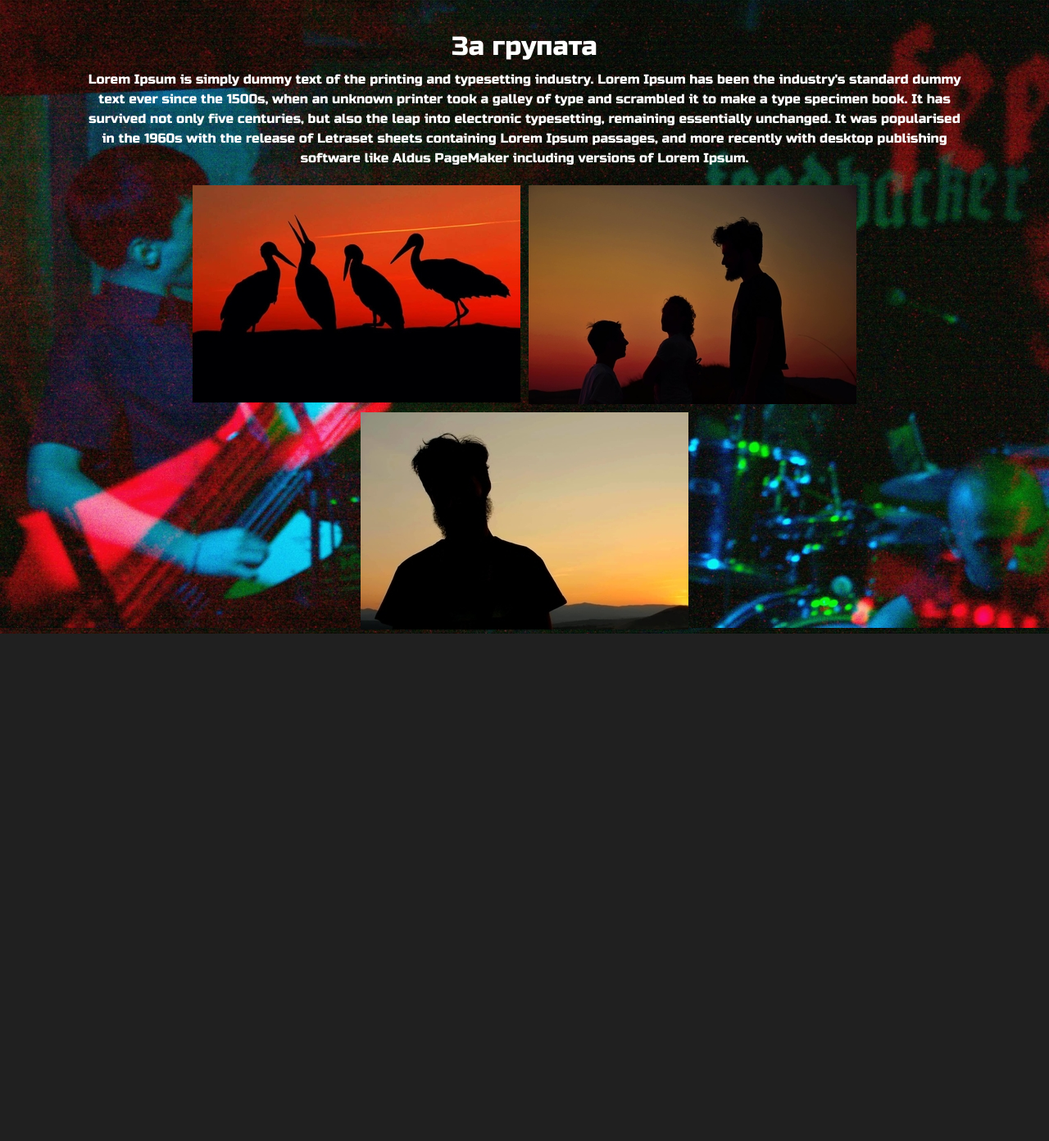
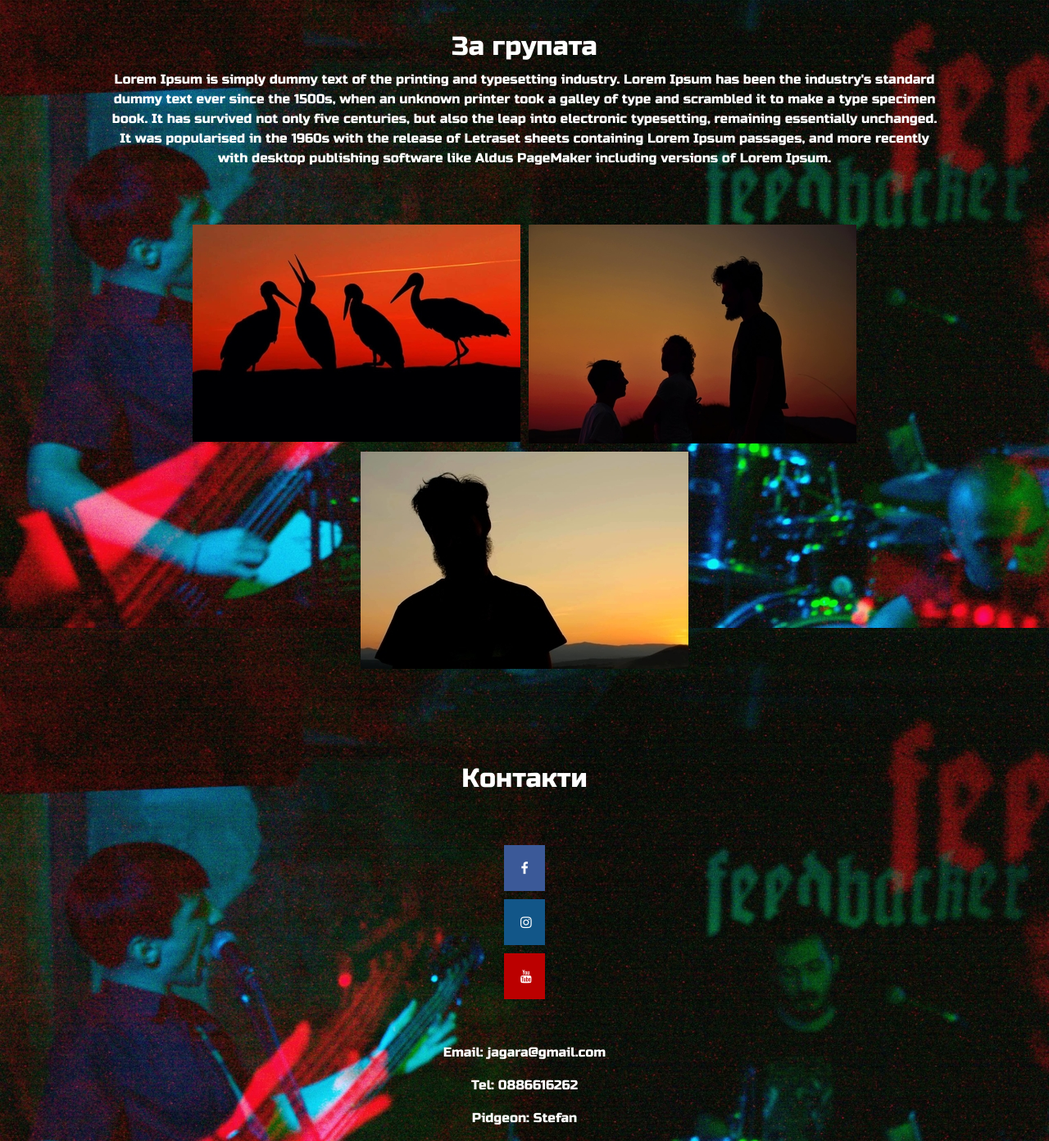
Before and after one commit to deniksb/Portfolio-Repo-Deniksb, a PHP site: page / in a window 1280 px wide. Shown: the part 86-1478 px from the top of the page at 82% size. Before the commit the page ends 859 px from the top, so only its background shows below. Run offline with PHP 8.4, Linux system fonts and the light colour scheme.

Commit message:
Changes to black stork

```diff
--- a/Black Stork Website/index.html
+++ b/Black Stork Website/index.html
@@ -14,6 +14,7 @@
 
 
     <link href="vivify.min.css" rel="stylesheet" type="text/css"/>
+    <link rel="stylesheet" href="https://cdnjs.cloudflare.com/ajax/libs/font-awesome/4.7.0/css/font-awesome.min.css">
     <title>Черен щъркел</title>
   </head>
   <body >
@@ -21,7 +22,7 @@
 
 
   <!-- NAVBAR -->
-    <nav class="navbar  navbar-expand-lg navbar-dark" style = " background-color: #202020;">
+    <nav class="navbar sticky-top  navbar-expand-lg navbar-dark" style = " background-color: #202020;">
       <a class="navbar-brand vivify popIn" href="#">
         <img class="logo" src="logo.jpg" alt="logo">
       </a>
@@ -35,7 +36,7 @@
             <a class="nav-link vivify popIn" href="index.html">Home <span class="sr-only">(current)</span></a>
           </li>
           <li class="nav-item">
-            <a class="nav-link vivify popIn" href="#">Contact</a>
+            <a class="nav-link vivify popIn" href="#contacts">Contact</a>
           </li>
           <li class="nav-item dropdown">
             <a class="nav-link dropdown-toggle vivify popIn" href="#" id="navbarDropdown" role="button" data-toggle="dropdown" aria-haspopup="true" aria-expanded="false">
@@ -60,9 +61,9 @@
 
     <h2 class="info">За групата</h2>
 
-    <p class="text-center container-fluid" style="max-width:1100px" >Lorem Ipsum is simply dummy text of the printing and typesetting industry. Lorem Ipsum has been the industry's standard dummy text ever since the 1500s, when an unknown printer took a galley of type and scrambled it to make a type specimen book. It has survived not only five centuries, but also the leap into electronic typesetting, remaining essentially unchanged. It was popularised in the 1960s with the release of Letraset sheets containing Lorem Ipsum passages, and more recently with desktop publishing software like Aldus PageMaker including versions of Lorem Ipsum.</p>
+    <p class="text-center container-fluid" style="max-width:1040px" >Lorem Ipsum is simply dummy text of the printing and typesetting industry. Lorem Ipsum has been the industry's standard dummy text ever since the 1500s, when an unknown printer took a galley of type and scrambled it to make a type specimen book. It has survived not only five centuries, but also the leap into electronic typesetting, remaining essentially unchanged. It was popularised in the 1960s with the release of Letraset sheets containing Lorem Ipsum passages, and more recently with desktop publishing software like Aldus PageMaker including versions of Lorem Ipsum.</p>
 
-
+<br><br>
     <div class="container " id="pictures-home" style="padding: 0;">
       <div class="d-flex flex-row flex-wrap justify-content-center">
         <div class="d-flex flex-column">
@@ -77,8 +78,30 @@
       </div>
     </div>
 
+<br>
+<br>
+<br>
 
 
+    <div class="d-flex flex-column" id="contacts">
+    <h2 class="info">Контакти</h2>
+    </div>
+    <br><br>
+    <div class="d-flex justify-content-center align-items-sm-center  flex-sm-column  " >
+    <a href="https://www.facebook.com/pembqnalqstovica" target="_blank" class="fa fa-facebook"></a>
+    <a href="https://www.instagram.com/cherenshtarkel/?hl=bg" target="_blank" class="fa fa-instagram"></a>
+    <a href="https://www.youtube.com/channel/UChNznIIiIoauNBnxPe2XFGw" target="_blank" class="fa fa-youtube"></a>
+    </div>
+<br><br>
+
+
+
+
+<div class=" " >
+<p>Email: jagara@gmail.com</p>
+<p>Tel: 0886616262</p>
+<p>Pidgeon: Stefan</p>
+</div>
 
 
 
--- a/Black Stork Website/stylesheet.css
+++ b/Black Stork Website/stylesheet.css
@@ -46,4 +46,43 @@ img {
  margin: 5px;
 }
 
+
+.fa {
+  padding: 20px;
+  font-size: 30px;
+  width: 50px;
+  text-align: center;
+  text-decoration: none;
+  margin: 5px 2px;
+}
+
+.fa:hover {
+    opacity: 0.7;
+}
+.fa-facebook {
+  background: #3B5998;
+  color: white;
+}
+.fa-youtube {
+  background: #bb0000;
+  color: white;
+}
+.fa-instagram {
+  background: #125688;
+  color: white;
+}
+
 /* Extra small devices (phones, 600px and down) */
+@media only screen and (max-width: 600px) {...}
+
+/* Small devices (portrait tablets and large phones, 600px and up) */
+@media only screen and (min-width: 600px) {...}
+
+/* Medium devices (landscape tablets, 768px and up) */
+@media only screen and (min-width: 768px) {...}
+
+/* Large devices (laptops/desktops, 992px and up) */
+@media only screen and (min-width: 992px) {...}
+
+/* Extra large devices (large laptops and desktops, 1200px and up) */
+@media only screen and (min-width: 1200px) {...}
```
